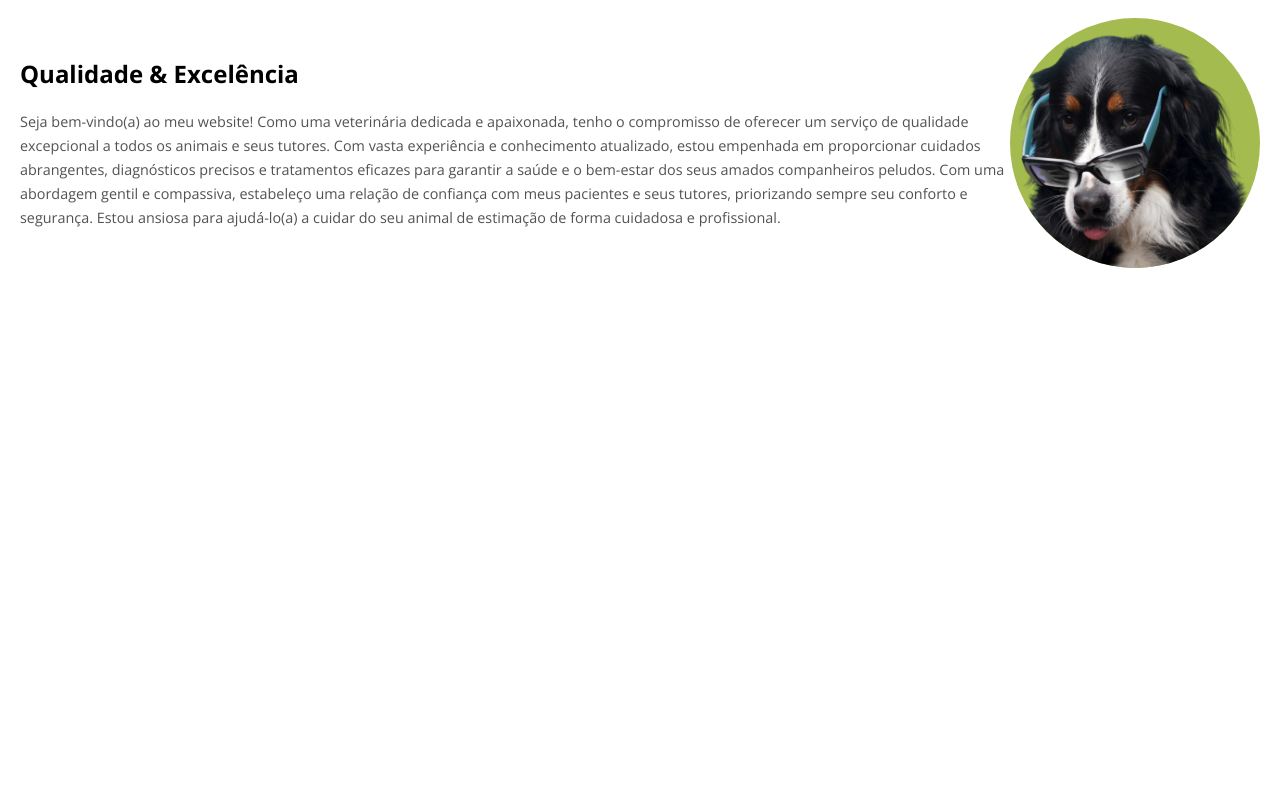
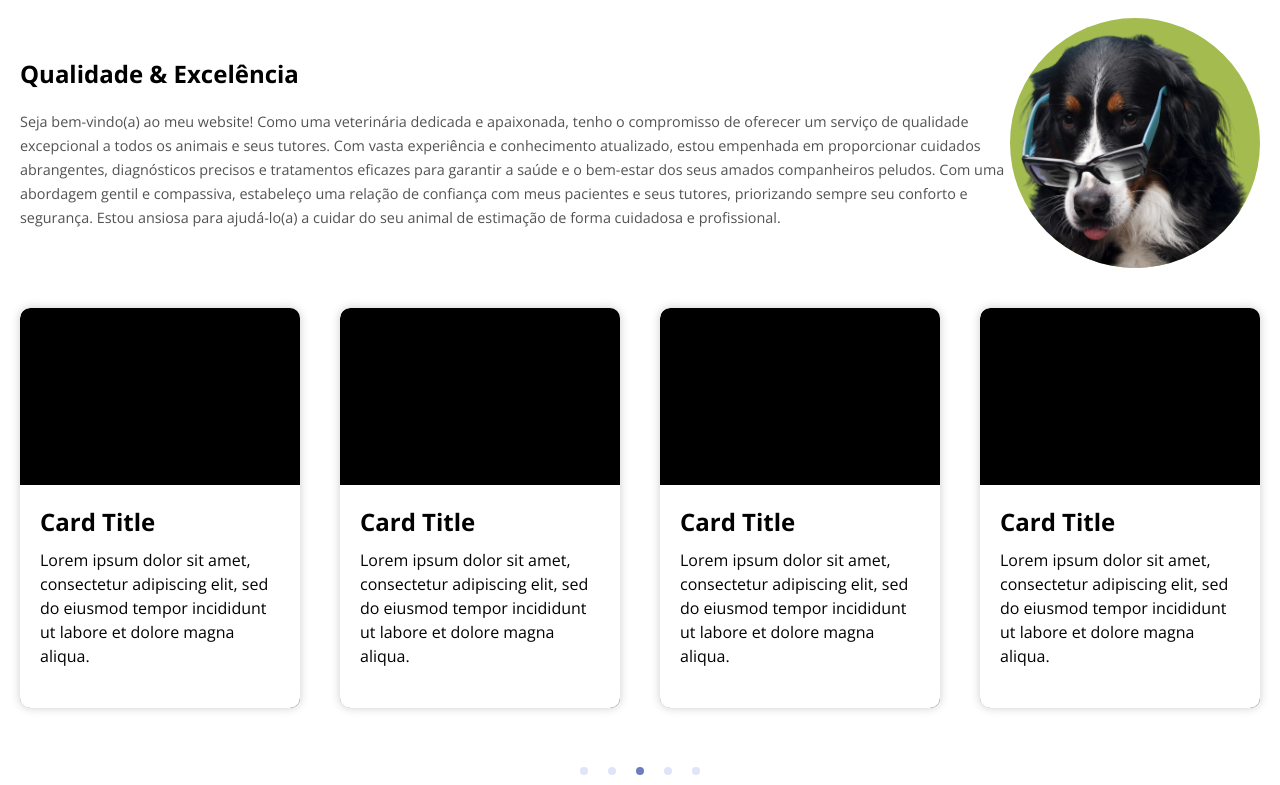
Before and after one commit to v1skaino/vet_landing_page, a React (Vite) app: page / in a window 1280 px wide. Shown: the part 802-1587 px from the top of the page. Before the commit the page ends 1090 px from the top, so only its background shows below. Built offline with nearby package versions, Linux system fonts and the light colour scheme.

Commit message:
feat: ✨ - Carousel

```diff
--- a/package.json
+++ b/package.json
@@ -11,6 +11,7 @@
   },
   "dependencies": {
     "react": "^18.2.0",
+    "react-alice-carousel": "^2.7.1",
     "react-dom": "^18.2.0",
     "react-router-dom": "^6.12.1",
     "sass": "^1.63.3"
--- a/src/App.tsx
+++ b/src/App.tsx
@@ -1,3 +1,4 @@
+import "react-alice-carousel/lib/alice-carousel.css";
 import Router from "./routes";
 import "./styles/global.scss";
 
--- /dev/null
+++ b/src/components/card/index.tsx
@@ -0,0 +1,15 @@
+import styles from "./styles.module.scss";
+export const CardCarousel = () => {
+  return (
+    <div className={styles.card}>
+      <div className={styles.card__image}></div>
+      <div className={styles.card__content}>
+        <p className={styles.card__title}>Card Title</p>
+        <p className={styles.card__text}>
+          Lorem ipsum dolor sit amet, consectetur adipiscing elit, sed do
+          eiusmod tempor incididunt ut labore et dolore magna aliqua.
+        </p>
+      </div>
+    </div>
+  );
+};
--- /dev/null
+++ b/src/components/card/styles.module.scss
@@ -0,0 +1,68 @@
+.card {
+  position: relative;
+  width: 300px;
+  height: 400px;
+  margin: 20px;
+  border-radius: 10px;
+  overflow: hidden;
+  box-shadow: 0 0 10px rgba(0, 0, 0, 0.2);
+  transition: transform 0.5s cubic-bezier(0.215, 0.61, 0.355, 1);
+}
+
+.card__image {
+  position: absolute;
+  top: 0;
+  left: 0;
+  width: 100%;
+  height: 100%;
+  overflow: hidden;
+  border-radius: 10px;
+}
+
+.card__image img {
+  width: 100%;
+  height: 100%;
+  object-fit: cover;
+  transition: transform 0.5s cubic-bezier(0.215, 0.61, 0.355, 1);
+}
+
+.card__content {
+  position: absolute;
+  bottom: 0;
+  left: 0;
+  width: 100%;
+  padding: 20px;
+  background-color: #fff;
+  transition: transform 0.5s cubic-bezier(0.215, 0.61, 0.355, 1);
+}
+
+.card__title {
+  font-size: 24px;
+  font-weight: bold;
+  margin-bottom: 10px;
+}
+
+.card__text {
+  font-size: 16px;
+  line-height: 1.5;
+  margin-bottom: 20px;
+}
+
+.card:hover {
+  transform: translateY(-10px);
+}
+
+.card:hover .card__image img {
+  transform: scale(1.2);
+}
+
+.card:hover .card__content {
+  transform: translateY(-100%);
+}
+
+.card__image {
+  height: 400px;
+  width: 300px;
+  background-color: #000;
+  /* you can put img url here  */
+}
--- /dev/null
+++ b/src/components/carousel/index.tsx
@@ -0,0 +1,46 @@
+import AliceCarousel from "react-alice-carousel";
+import { CardCarousel } from "../card/index";
+import styles from "./styles.module.scss";
+
+export const Carousel = () => {
+  const responsive = {
+    0: { items: 1 },
+    568: { items: 2 },
+    930: { items: 3 },
+    1204: { items: 4 },
+  };
+
+  const items = [
+    <div className={styles.item}>
+      <CardCarousel data-value="1" />
+    </div>,
+    <div className={styles.item}>
+      <CardCarousel data-value="2" />
+    </div>,
+    <div className={styles.item}>
+      <CardCarousel data-value="3" />
+    </div>,
+    <div className={styles.item}>
+      <CardCarousel data-value="4" />
+    </div>,
+    <div className={styles.item}>
+      <CardCarousel data-value="5" />
+    </div>,
+  ];
+
+  return (
+    <div className={styles.container}>
+      <AliceCarousel
+        mouseTracking
+        items={items}
+        responsive={responsive}
+        infinite
+        controlsStrategy="alternate"
+        disableButtonsControls
+        autoPlay
+        autoPlayInterval={2000}
+        animationType="fadeout"
+      />
+    </div>
+  );
+};
--- /dev/null
+++ b/src/components/carousel/styles.module.scss
@@ -0,0 +1,15 @@
+.container {
+  width: 100vw;
+  display: flex;
+  justify-content: center;
+  align-items: center;
+}
+
+.item {
+  display: flex;
+  width: 100%;
+  height: 100%;
+  justify-content: center;
+  align-items: center;
+  padding: 0;
+}
--- a/src/pages/home/index.tsx
+++ b/src/pages/home/index.tsx
@@ -1,3 +1,4 @@
+import { Carousel } from "../../components/carousel";
 import { Main } from "../../components/main";
 import { SubInfo } from "../../components/subInfo";
 import styles from "./styles.module.scss";
@@ -7,6 +8,7 @@ const Home = () => {
     <main className={styles.mainContent}>
       <Main />
       <SubInfo />
+      <Carousel />
     </main>
   );
 };
```
Also changed, not shown: 1 other file (tests, documents, lock files or other folders).
